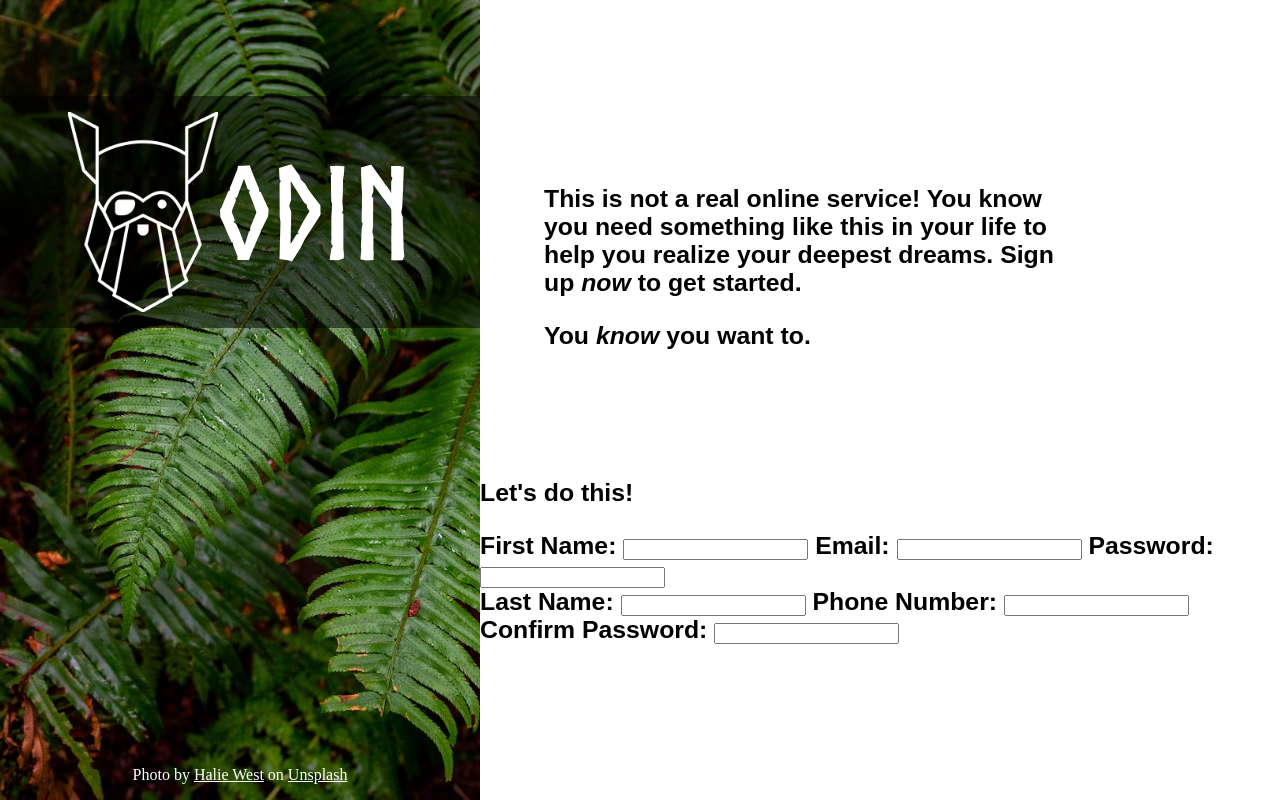
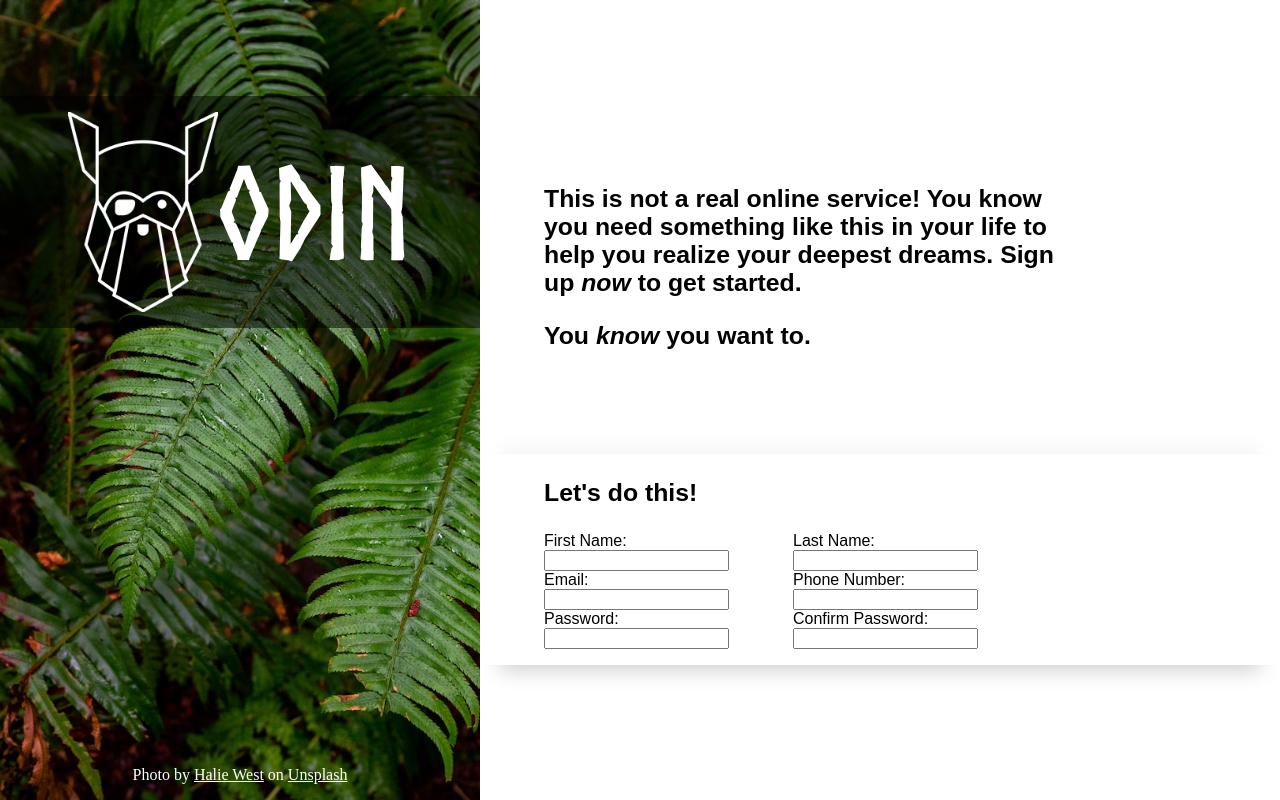
Before and after one commit to Linielt/forms-3, a plain HTML site: page index.html in a window 1280 px wide. Drawn offline with Linux system fonts and the light colour scheme.

Commit message:
styled form with flexbox and changes in font

```diff
--- a/stylesheet.css
+++ b/stylesheet.css
@@ -65,3 +65,27 @@ a,a:link,a:visited,a:hover,a:active {
     margin-block-start: 10rem;
     margin-block-end: 5rem;
 }
+
+.form-section {
+    max-width: 100vw;
+    box-shadow: 0px -25px 20px -20px rgba(0,0,0,0.05),
+0px 25px 20px -20px rgba(0,0,0,0.20);
+}
+
+.form-header {
+    margin-left: 64px;
+}
+
+.main-form {
+    display: flex;
+    font-family: Arial, Helvetica, sans-serif;
+    font-size: 1rem;
+    font-weight: lighter;
+    gap: 64px;
+    margin-left: 64px;
+    margin-bottom: 16px;
+}
+
+input, label {
+    display: block;
+}
```
